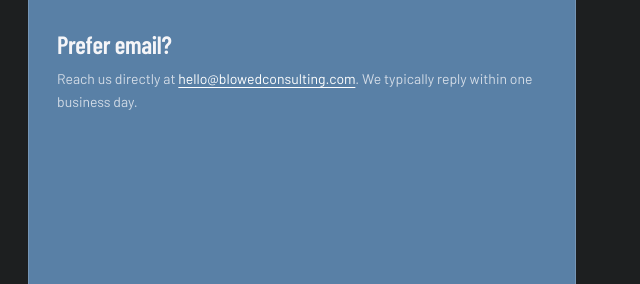
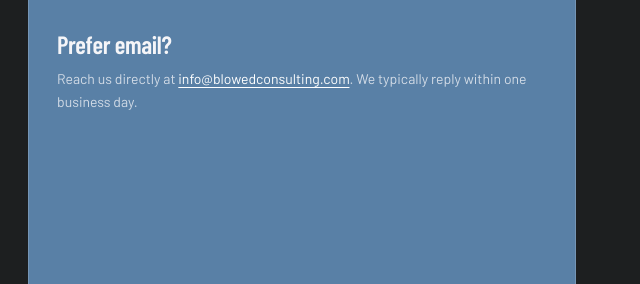
Before and after one commit to bernardteosl/blowed-consulting, a plain HTML site: page Contact.html in a window 1280 px wide. Shown: the part 513-797 px from the top of the page, 640-1280 px from the left. Drawn offline with nearby package versions, Linux system fonts and the light colour scheme.

Commit message:
Add files via upload
Update Contact & Terms & Conditions pages.

```diff
--- a/Contact.html
+++ b/Contact.html
@@ -408,7 +408,7 @@ img,iframe,canvas,video{max-width:100%}
 <div class="cell blueprint" style="justify-content:center">
 <i class="corner tl"></i><i class="corner tr"></i><i class="corner bl"></i><i class="corner br"></i>
 <h3>Prefer email?</h3>
-<p>Reach us directly at <a href="mailto:hello@blowedconsulting.com">hello@blowedconsulting.com</a>. We typically reply within one business day.</p>
+<p>Reach us directly at <a href="mailto:info@blowedconsulting.com">info@blowedconsulting.com</a>. We typically reply within one business day.</p>
 </div>
 </section>
 
```
Also changed, not shown: Terms-and-Conditions.html (+1 -1 lines).
